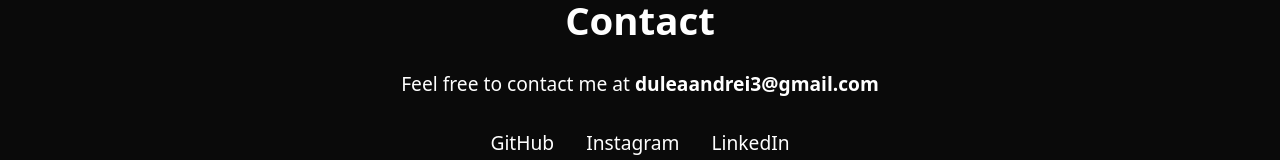
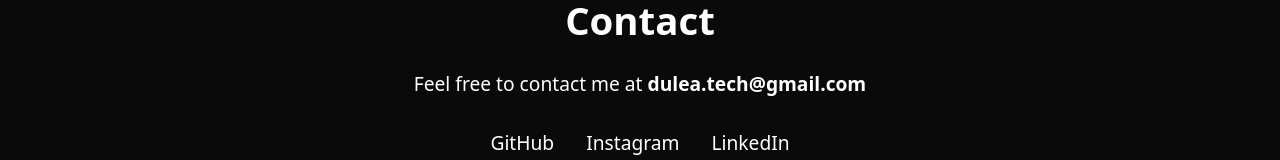
Before and after one commit to Dul3a/Personal_Website, a Next.js app: page / in a window 1280 px wide. Shown: the part 3122-3282 px from the top of the page. Built offline with nearby package versions, Linux system fonts and the light colour scheme.

Commit message:
updated the email at the "contact" section

```diff
--- a/src/app/page.js
+++ b/src/app/page.js
@@ -259,7 +259,7 @@ export default function Home() {
       >
         <motion.div className={styles.contactInfo} variants={itemVariants}>
           <h2>Contact</h2>
-          <p>Feel free to contact me at <b>duleaandrei3@gmail.com</b></p>
+          <p>Feel free to contact me at <b>dulea.tech@gmail.com</b></p>
           <motion.div
             className={styles.socialLinks}
             variants={containerVariants}
```
